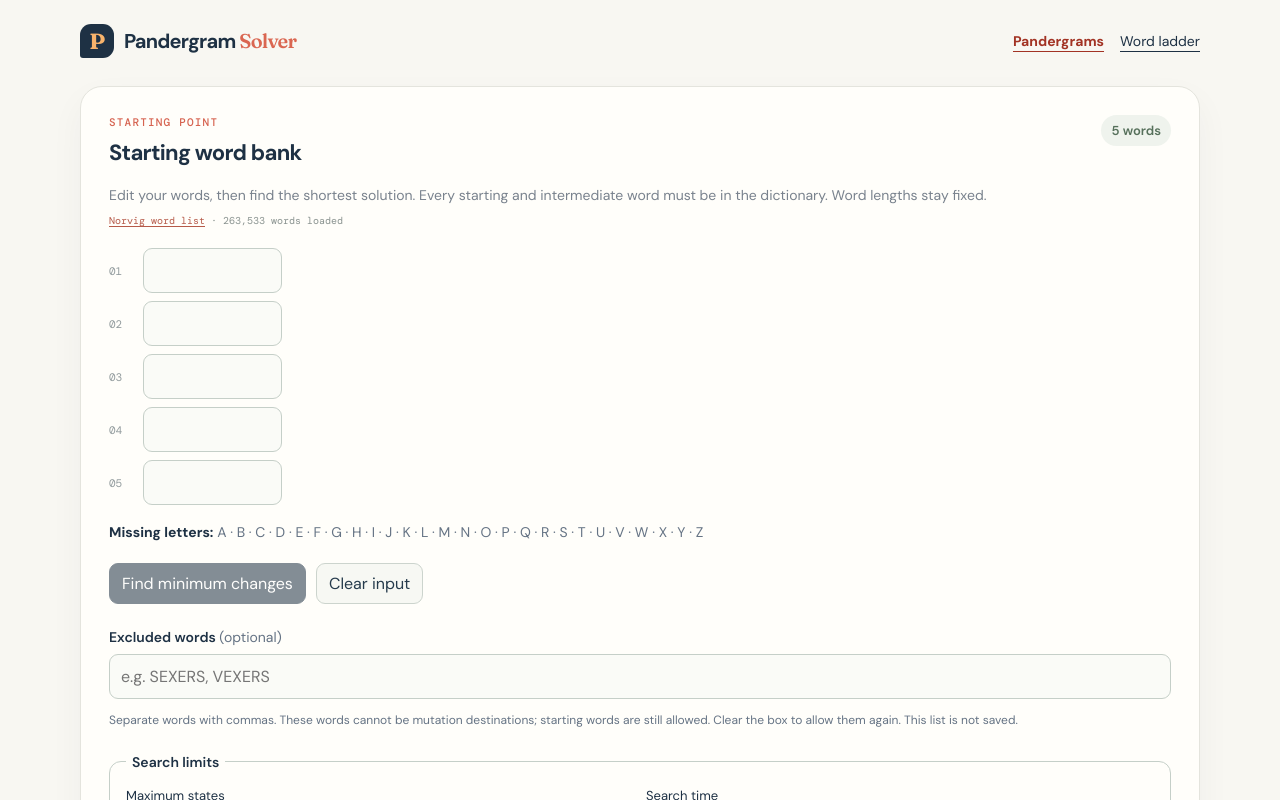
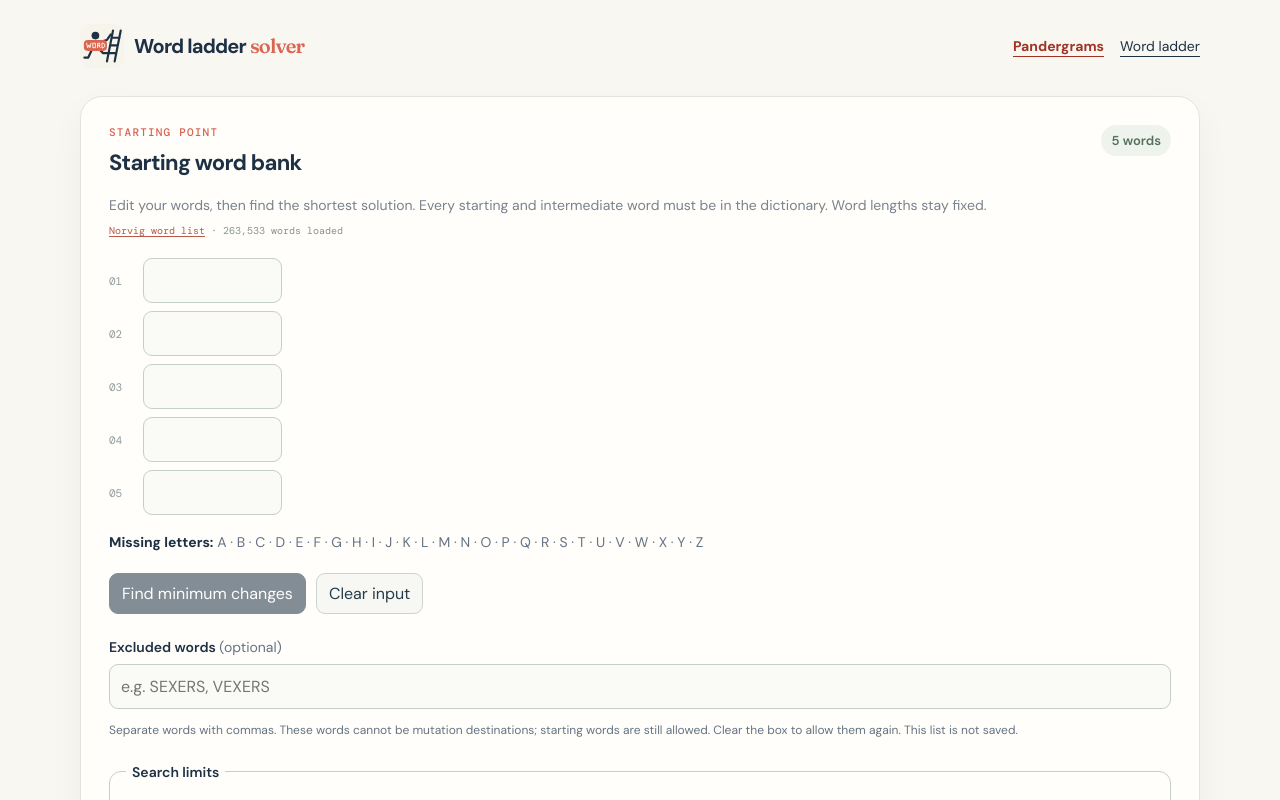
Before and after one commit to nahiphog/pandergrams, a React (Vite) app: page / in a window 1280 px wide. Shown: the top 800 px of the page. Built offline with nearby package versions, Linux system fonts and the light colour scheme.

Commit message:
Rename site to Word ladder solver with climbing-word logo

```diff
--- a/index.html
+++ b/index.html
@@ -3,7 +3,8 @@
   <head>
     <meta charset="UTF-8" />
     <meta name="viewport" content="width=device-width, initial-scale=1.0" />
-    <title>Pandergram Solver</title>
+    <link rel="icon" type="image/svg+xml" href="%BASE_URL%word-ladder-icon.svg" />
+    <title>Word ladder solver</title>
   </head>
   <body>
     <div id="root"></div>
--- a/src/main.tsx
+++ b/src/main.tsx
@@ -133,7 +133,7 @@ function App() {
   return (
     <main className="page-shell" id="top">
       <nav className="topbar" aria-label="Primary navigation">
-        <a className="brand" href="#top"><span className="brand-mark">P</span><span>Pandergram <em>Solver</em></span></a>
+        <a className="brand" href="#top"><img className="brand-mark" src={`${import.meta.env.BASE_URL}word-ladder-icon.svg`} width="44" height="44" alt="" /><span>Word ladder <em>solver</em></span></a>
         <div className="page-links"><a href={import.meta.env.BASE_URL} aria-current="page">Pandergrams</a><a href={`${import.meta.env.BASE_URL}word-ladder.html`}>Word ladder</a></div>
       </nav>
       <section className="workspace" aria-label="Puzzle workspace">
--- a/src/styles.css
+++ b/src/styles.css
@@ -7,7 +7,7 @@ body { margin: 0; min-width: 320px; }
 .topbar { display: flex; align-items: center; justify-content: space-between; }
 .brand { color: #1e3144; display: flex; align-items: center; gap: 10px; font-size: 20px; font-weight: 700; letter-spacing: -0.8px; text-decoration: none; }
 .brand em { color: #da6651; font-family: Fraunces, Georgia, serif; font-weight: 600; }
-.brand-mark { width: 34px; height: 34px; display: grid; place-items: center; border-radius: 11px 11px 11px 3px; background: #1e3144; color: #f7b36c; font-family: Fraunces, serif; font-size: 22px; }
+.brand-mark { width: 44px; height: 44px; flex-shrink: 0; display: block; }
 .draft-chip, .count-pill { display: inline-flex; align-items: center; gap: 7px; border-radius: 999px; font-size: 13px; font-weight: 600; }
 .draft-chip { color: #58706e; background: #eaf0e7; padding: 8px 12px; }
 .chip-dot { width: 7px; height: 7px; border-radius: 50%; background: #74a274; }
--- a/src/word-ladder.tsx
+++ b/src/word-ladder.tsx
@@ -83,13 +83,13 @@ function WordLadder() {
   return (
     <main className="page-shell ladder-page">
       <nav className="topbar" aria-label="Primary navigation">
-        <a className="brand" href={import.meta.env.BASE_URL}><span className="brand-mark">P</span><span>Pandergram <em>Solver</em></span></a>
+        <a className="brand" href={import.meta.env.BASE_URL}><img className="brand-mark" src={`${import.meta.env.BASE_URL}word-ladder-icon.svg`} width="44" height="44" alt="" /><span>Word ladder <em>solver</em></span></a>
         <div className="page-links"><a href={import.meta.env.BASE_URL}>Pandergrams</a><a href={`${import.meta.env.BASE_URL}word-ladder.html`} aria-current="page">Word ladder</a></div>
       </nav>
       <section className="workspace word-panel" aria-labelledby="ladder-heading">
         <p className="eyebrow">One step at a time</p>
         <h1 id="ladder-heading">Word ladder</h1>
-        <p className="helper">Connect two words in the fewest steps. Replacing exactly one letter is always allowed. Enable extra moves below to explore more connections. Every step must form a word in the same word list used by Pandergram Solver.</p>
+        <p className="helper">Connect two words in the fewest steps. Replacing exactly one letter is always allowed. Enable extra moves below to explore more connections. Every step must form a valid dictionary word.</p>
         <p className="dictionary-note"><a href="https://norvig.com/ngrams/word.list" target="_blank" rel="noreferrer">{dictionary.source}</a> · {lexicon ? `${lexicon.size.toLocaleString()} words loaded` : dictionaryError ? 'Unavailable' : 'Loading…'}</p>
         {dictionaryError && <p role="alert" className="field-error">{dictionaryError} <button onClick={() => setRetry(value => value + 1)}>Retry</button></p>}
         <form onSubmit={event => { event.preventDefault(); search() }}>
--- a/word-ladder.html
+++ b/word-ladder.html
@@ -3,8 +3,9 @@
   <head>
     <meta charset="UTF-8" />
     <meta name="viewport" content="width=device-width, initial-scale=1.0" />
-    <meta name="description" content="Find the shortest word ladder using the Pandergram Solver word list." />
-    <title>Word Ladder Solver</title>
+    <meta name="description" content="Find the shortest word ladder using valid dictionary words." />
+    <link rel="icon" type="image/svg+xml" href="%BASE_URL%word-ladder-icon.svg" />
+    <title>Word ladder solver</title>
   </head>
   <body>
     <div id="root"></div>
```
Also changed, not shown: public/word-ladder-icon.svg (added).
